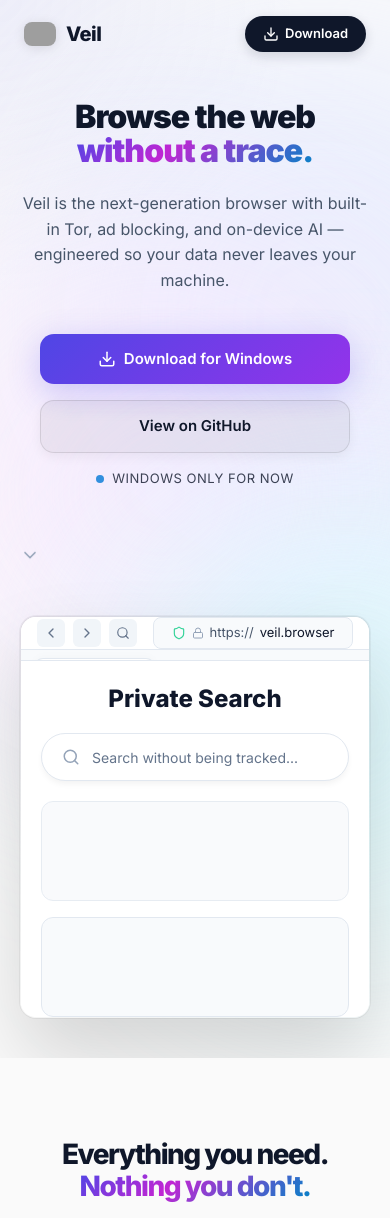
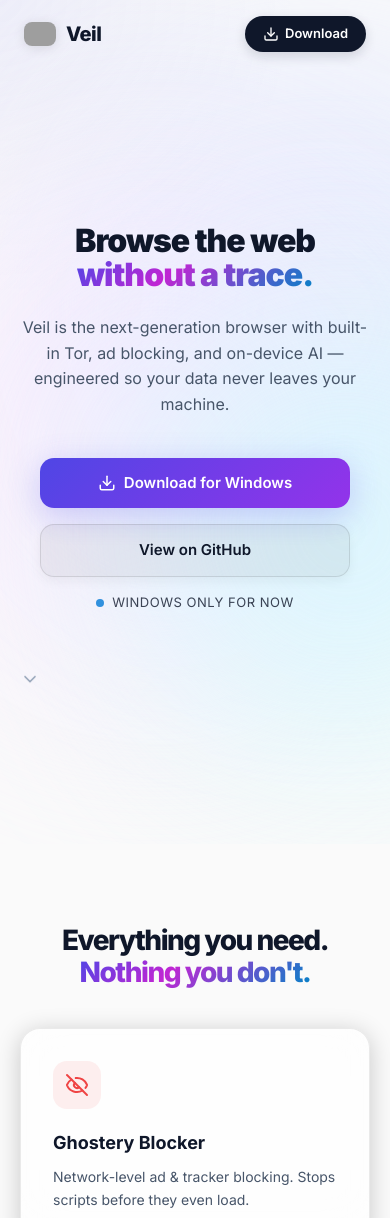
Before and after one commit to BGx-11/Veil, a Next.js app: page / in a window 390 px wide. Shown: the top 1218 px of the page. Built offline with nearby package versions, Linux system fonts and the light colour scheme; grey boxes are pictures that could not be loaded.

Commit message:
Hide browser mockup on small devices

```diff
--- a/src/app/landing.css
+++ b/src/app/landing.css
@@ -744,28 +744,7 @@
   }
   .lp-stats__grid { grid-template-columns: repeat(2, 1fr); gap: 24px; }
   .lp-privacy__features { grid-template-columns: 1fr; }
-  .lp-mockup__sidebar { display: none; }
-  .lp-mockup__window {
-    height: 400px;
-  }
-  .mock-toolbar-actions {
-    display: none;
-  }
-  .mock-address-inner {
-    max-width: none;
-  }
-  .mock-cards {
-    grid-template-columns: 1fr;
-  }
-  .mock-webpage {
-    gap: 20px;
-  }
-  .mock-hero-title {
-    font-size: 24px;
-  }
-  .lp-mockup__content {
-    padding: 20px;
-  }
+  .lp-mockup { display: none; }
   .lp-footer__bottom {
     flex-direction: column;
     text-align: center;
```
